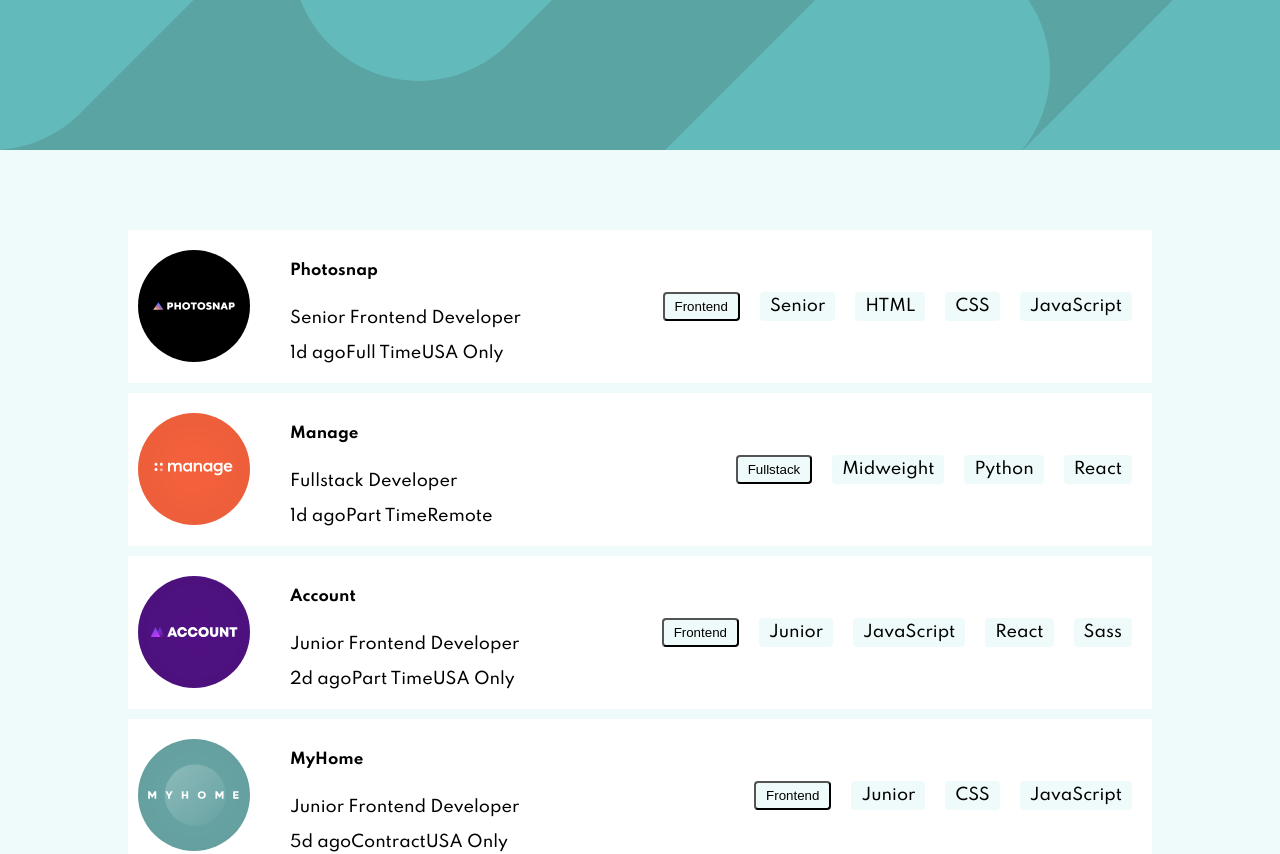
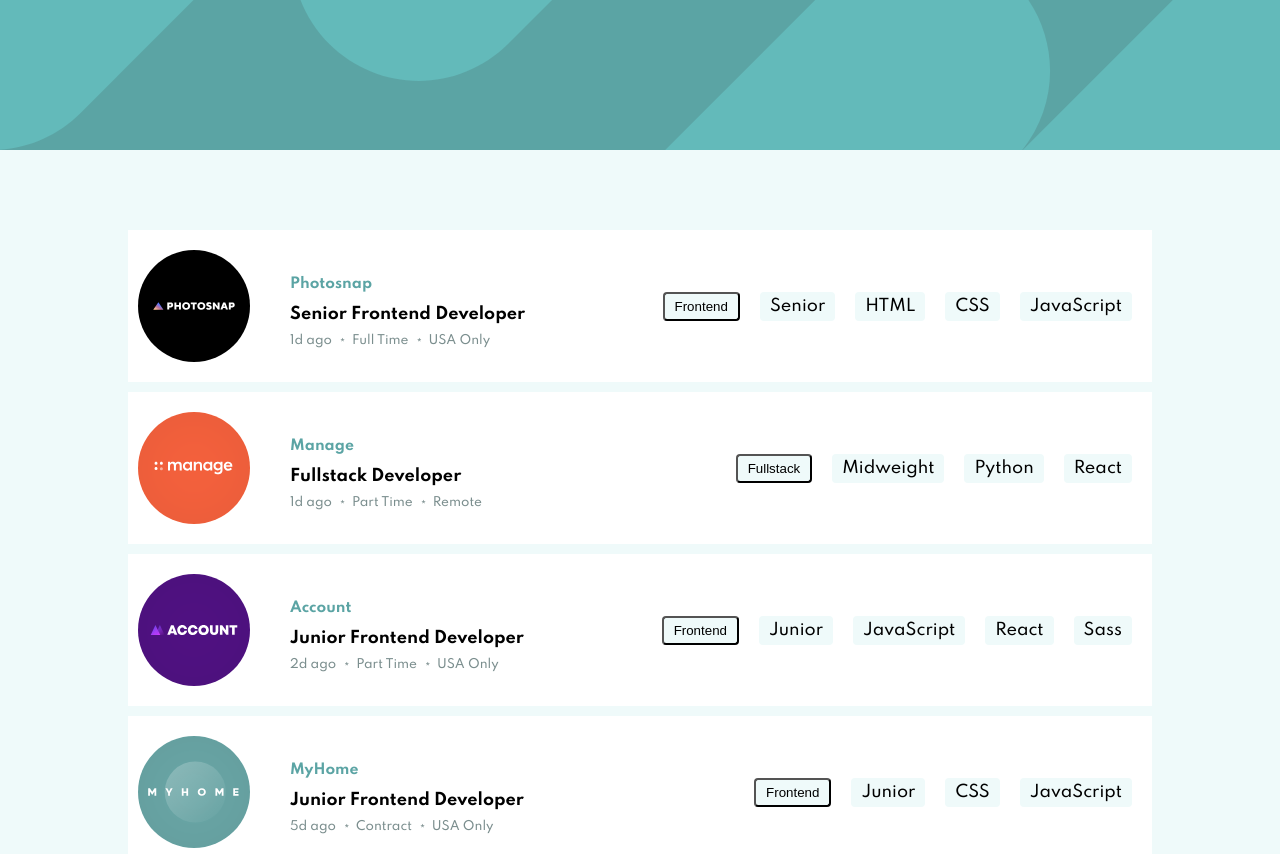
Before and after one commit to jundymek/job-listings-vue, a Vue app: page / in a window 1280 px wide. Shown: the top 854 px of the page. Built offline with nearby package versions, Linux system fonts and the light colour scheme.

Commit message:
style: job title, position, options

```diff
--- a/src/components/jobs/Jobs.vue
+++ b/src/components/jobs/Jobs.vue
@@ -5,7 +5,7 @@
         <img :src="require(`@/images/${job.logo}`)" alt="" class="logo" />
         <div class="content">
           <h2 class="title">{{ job.company }}</h2>
-          <p>{{ job.position }}</p>
+          <span class="position">{{ job.position }}</span>
           <div class="options">
             <span>{{ job.postedAt }}</span>
             <span>{{ job.contract }}</span>
@@ -90,12 +90,34 @@
 }
 
 .title {
-  font-size: 15px;
+  font-size: 14px;
+  color: $desaturatedDarkCyan;
+}
+
+.position {
+  font-size: 16px;
+  font-weight: 600;
 }
 
 .options {
   display: flex;
   width: 100%;
+  margin: 10px 0 0 -10px;
+  font-size: 12px;
+  color: $darkGrayishCyan;
+
+  span {
+    padding: 0 10px;
+    position: relative;
+    &:not(:last-child)::after {
+      position: absolute;
+      content: "*";
+      font-size: 14px;
+      right: -4px;
+      top: 50%;
+      transform: translateY(-20%);
+    }
+  }
 }
 
 .badge {
```
